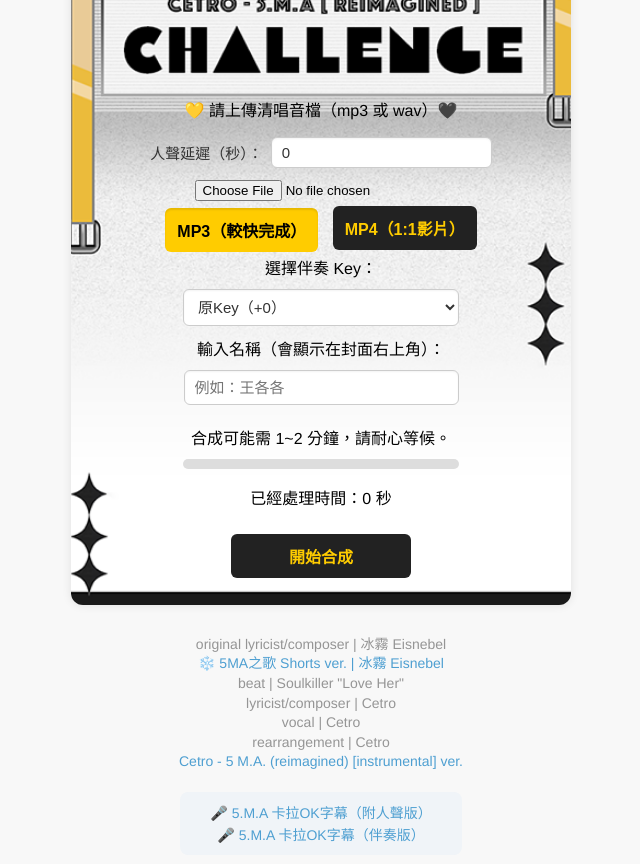
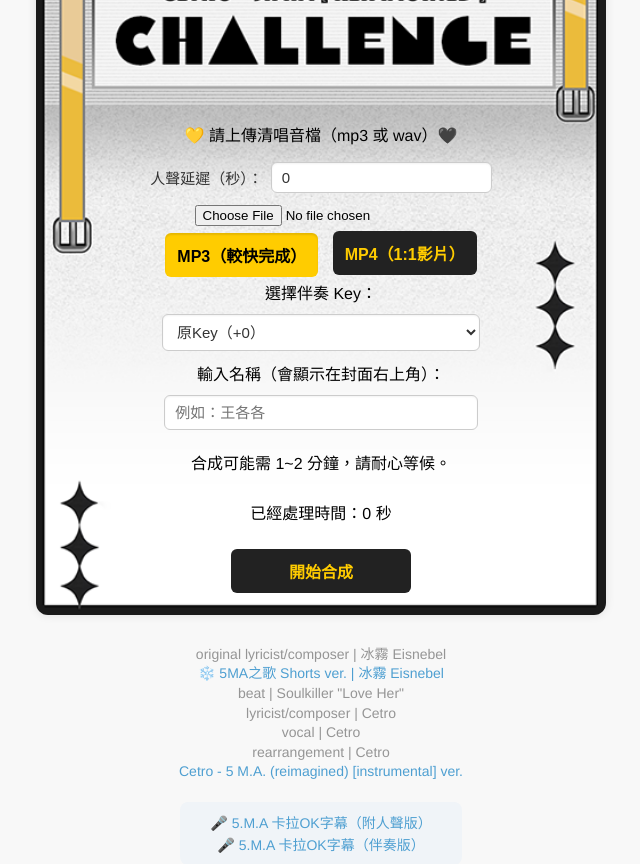
Before and after one commit to Novemk/vocal-mixerSTR, a Flask app: page / in a window 1280 px wide. Shown: the top 864 px of the page, without its empty margins (319-959 px from the left). Before the commit the page ends 843 px from the top, so only its background shows below. Run offline with Flask 3, Linux system fonts and the light colour scheme.

Commit message:
Update style.css

```diff
--- a/static/style.css
+++ b/static/style.css
@@ -9,12 +9,12 @@
   position: absolute;
   top: 20px;
   right: 20px;
-  padding: 4px 12px;
-  font-size: 36px;
-  color: white;
-  font-family: "Arial Black", sans-serif;
-  text-shadow: 2px 2px 4px rgba(0, 0, 0, 0.7);
-  background-color: rgba(0, 0, 0, 0.25);
+  padding: 14px 12px;
+  font-size: 36px;         /* 🅰️ 字體大小：這行調整 */
+  color: #e48cb6;           /* 🎨 字體顏色：這行調整 */
+  font-family: 'Rubik Mono One', 'Noto Sans TC', sans-serif;
+  text-shadow: 2px 2px 4px rgb(255, 255, 255);
+  background-color: rgba(255, 255, 255, 0.924);
   border-radius: 6px;
   z-index: 10;
 }
@@ -30,9 +30,10 @@ body {
   height: 100vh;
 }
 
+/* 容器 */
 .container {
-  width: 500px;
-  height: 660px;
+  width: 570px;
+  height: 680px;
   padding: 20px;
   box-sizing: border-box;
   background-color: #ffffff;
@@ -54,7 +55,7 @@ body {
   justify-content: center;
   gap: 8px;
   margin-bottom: 12px;
-  width: 10%;
+  width: 20%;
 }
 
 .delay-row label {
@@ -160,7 +161,7 @@ button.active {
 }
 
 .upload-hint {
-  margin-top: 130px; /* 上傳清唱提示語的位置 */
+  margin-top: 170px; /* 上傳清唱提示語的位置 */
 }
 
 #timer {
```
